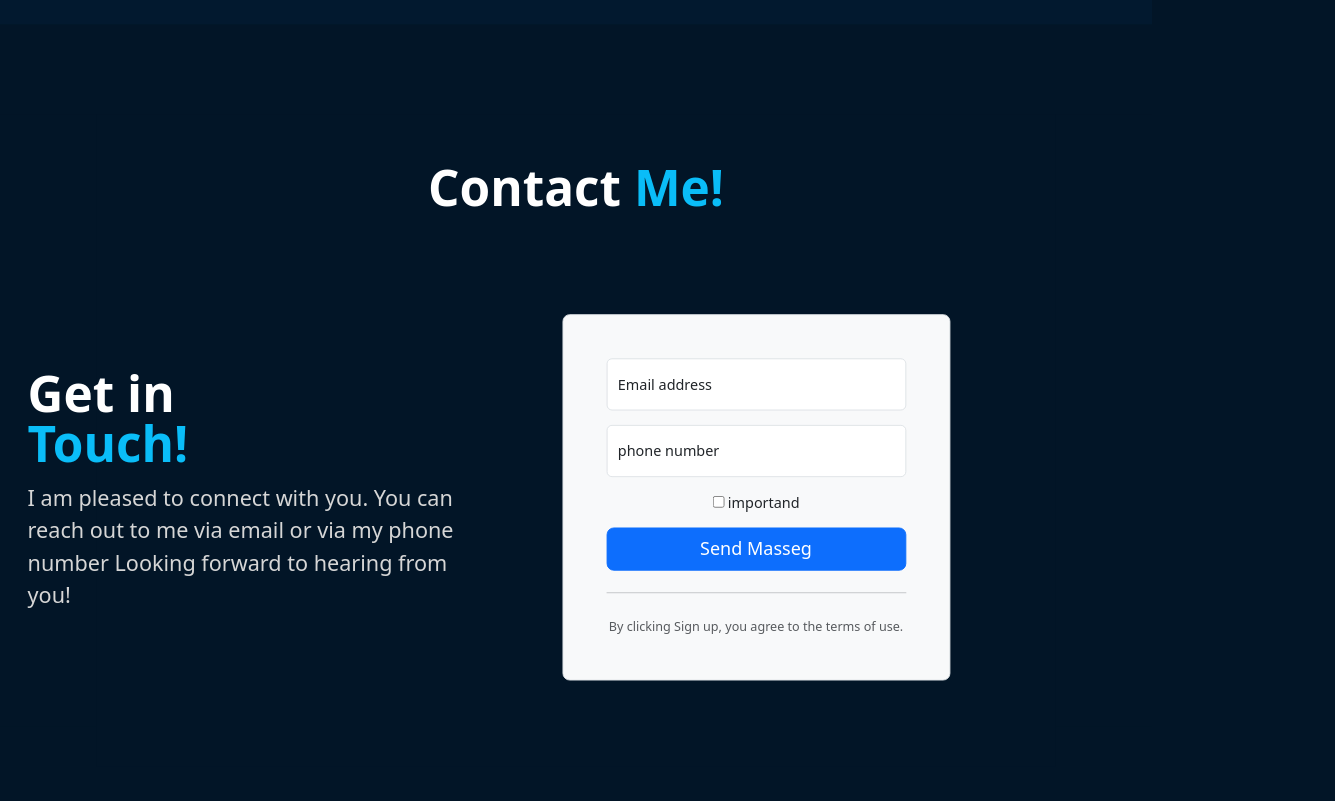
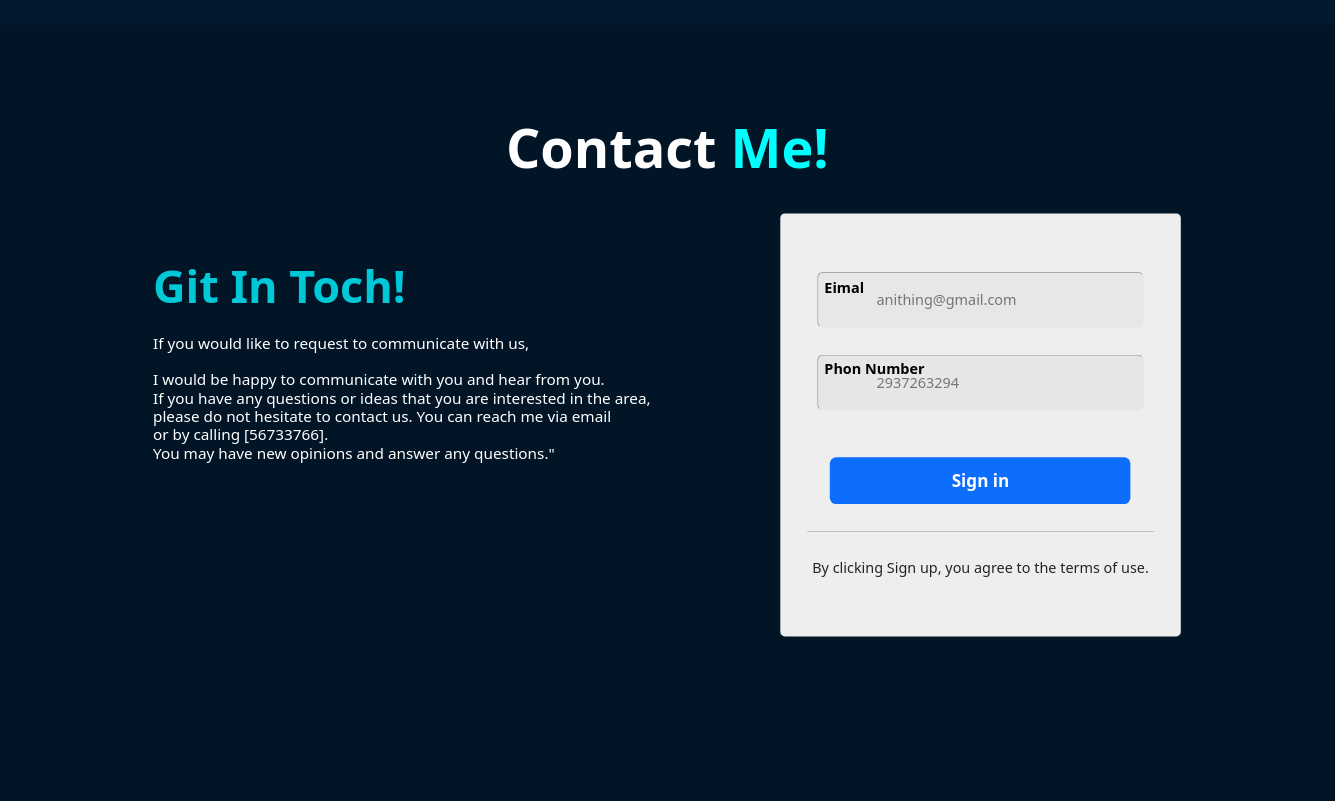
Before and after one commit to Jamal-Ismail-Abusaada/CV-I, a plain HTML site: page index.html in a window 1280 px wide. Shown: the part 2483-3284 px from the top of the page, 1335 px wide, since content can reach past the window. Drawn offline with Linux system fonts and the light colour scheme.

Commit message:
Add files via upload

```diff
--- a/css/footer.css
+++ b/css/footer.css
@@ -1,135 +1,198 @@
+.footer-s {
+    height: 680px;
+    background-color: #021527;
+    text-align: center;
+    width: 1483px;
+}
 
 .footer {
     height: 680px;
     background-color: #021527;
     text-align: center;
+    width: 1483px;
+    display: flex;
 }
 
-.form {
-    width: 479px;
+.footer-h1 {
+    text-align: center;
+    color: white;
+    font-size: 60px;
+    font-weight: bold;
+}
+
+.footer-spa {
+    color: aqua;
 }
 
 .footer-h1-2 {
-    font-size: 55px;
-    color: white;
-    width: 350px;
+    text-align: left;
+    color: rgb(0, 200, 214);
+    font-size: 50px;
+    font-weight: bold;
 }
 
-.footer-dh {
-    margin-left: -100px;
-    width: 500px;
-}
-
-.footer-p {
-    color: rgb(214, 214, 214);
-    width: 500px;
-}
-
-.container {
-    background-color: #021527;
-}
-
-.footer-h1 {
-    font-size: 55px;
-    font-weight: bold;
-    color: white;
-    margin-bottom: 60px;
-    text-align: center;
-}
-
-.footer-me {
-    font-size: 55px;
-    color: #0abdf8;
+.footer-h6 {
+    font-size: 17px;
+    color: rgb(255, 255, 255);
+    text-align: left;
+    margin-top: 25px;
+    margin-bottom: 25px;
 }
 
 .footer-div {
-    margin-bottom: 35px;
-    display: flex;
-
+    width: 47%;
+    height: 400px;
+    margin-top: 80px;
+    margin-left: 170px;
 }
 
-.footer-div-1 {
-    background-color: #212429;
-    height: 80px;
-    width: 49%;
-    border: none;
-}
 .footer-div-2 {
-    margin-left: 26px;
-    background-color: #212429;
-    height: 80px;
-    width: 49%;
-    border: none;
+    width: 30%;
+    margin-top: 30px;
+    height: 470px;
+    display: table-row;
+    border-radius: 5px;
+    background-color: rgb(238, 238, 238);
 }
 
-.footer-div-3 {
-    background-color: #212429;
-    height: 80px;
-    width: 49%;
-    border: none;
-}
-.footer-div-4 {
-    margin-left: 26px;
-    background-color: #212429;
-    height: 80px;
-    width: 49%;
-    border: none;
+.footer-inp {
+    padding: 18px 65px;
+    margin: 22px;
+    margin-top: 65px;
+    margin-bottom: 0px;
+    border-color: rgb(231, 231, 231);
+    background-color: rgb(231, 231, 231);
+    border-width: 1px;
+    border-radius: 6.5px;
 }
 
-.last-footer {
-    height: 260px;
-    background-color: #212429;
-    border: none;
-    width: 100%;
+.footer-inp-2 {
+    padding: 18px 65px;
+    margin: 22px;
+    margin-top: 30px;
+    border-color: rgb(230, 230, 230);
+    background-color: rgb(230, 230, 230);
+    border-width: 1px;
+    border-radius: 6.5px;
 }
 
-.footer-button {
-    padding: 15px 55px;
-    border-color: #0abdf8;
-    border-radius: 50px;
-    color: #ffffff;
-    z-index: 1;
-    margin: 0px;
-    background-color: #0abdf8;
-    position: relative;
-    font-weight: 1000;
-    font-size: 17px;
-    -webkit-box-shadow: 4px 8px 19px -3px rgba(0, 0, 0, 0.27);
-    box-shadow: 4px 8px 19px -3px rgba(0, 0, 0, 0.27);
-    transition: all 250ms;
-    overflow: hidden;
+.footer-hr {
+    margin: 30px;
 }
 
-.footer-button::before {
-    content: "";
-    position: absolute;
-    top: 0;
-    left: 0;
-    height: 100%;
-    width: 0;
-    border-radius: 50px;
-    background: #02192f;
-    z-index: -1;
-    -webkit-box-shadow: 4px 8px 19px -3px rgba(0, 0, 0, 0.27);
-    box-shadow: 4px 8px 19px -3px rgba(0, 0, 0, 0.27);
-    transition: all 250ms
+.footer-sign {
+    padding: 12px 135px;
+    border-radius: 7px;
+    border: none;
+    background-color: #0d6efd;
+    color: white;
+    font-size: 19px;
+    font-weight: bold;
+    margin: 30px;
+    margin-bottom: 0px;
 }
 
-.footer-button:hover {
-    color: #e8e8e8;
+.footer-lab {
+    position: absolute;
+    margin-top: 70px;
+    margin-left: 30px;
+    font-weight: bold;
+    color: rgb(0, 0, 0);
+    pointer-events: none;
 }
 
-.footer-button:hover::before {
-    width: 100%;
+.footer-lab-2 {
+    position: absolute;
+    margin-top: 33px;
+    margin-left: 30px;
+    font-weight: bold;
+    color: rgb(0, 0, 0);
+    pointer-events: none;
 }
 
-@media(min-width:0) and (max-width:992px) {
-    .footer-dh {
-        margin-left: 0px;
-        margin-bottom: 30px;
+@media(min-width:0) and (max-width:667px) {
+    .footer-s {
+        height: 3000px;
+        width: 100%;
     }
-    .footer-h1-2 {
+    .footer-div {
+        width: 95%;
+        height: 400px;
+        margin-top: 80px;
+        margin-left: 25px;
+    }
+    .footer-div-2 {
+        width: 450px;
+        height: 440px;
+        margin-top: 70px;
+        margin-left: 25px;
+        position: absolute;
+    }
+    .footer {
+        display: table-row;
+    }
+    .footer-s {
         text-align: center;
+        width: 100%;
+        height: 400px;
         margin: auto;
     }
 }
+
+@media(min-width:667px) and (max-width:967px) {
+    .footer-s {
+        height: 3000px;
+        width: 100%;
+    }
+    .footer-div {
+        width: 25%;
+        height: 400px;
+        margin-top: 80px;
+        margin-left: 25px;
+    }
+    .footer-div-2 {
+        width: 400px;
+        height: 440px;
+        margin-top: 20px;
+        margin-left: 430px;
+        position: absolute;
+    }
+    .footer {
+        display: flex;
+    }
+    .footer-s {
+        text-align: center;
+        width: 100%;
+        height: 400px;
+        margin: auto;
+    }
+}
+
+@media(min-width:967px) and (max-width:1200px) {
+    .footer-s {
+        height: 3000px;
+        width: 100%;
+    }
+    .footer-div {
+        width: 45%;
+        height: 400px;
+        margin-top: 80px;
+        margin-left: 25px;
+    }
+    .footer-div-2 {
+        width: 400px;
+        height: 440px;
+        margin-top: 20px;
+        margin-left: 650px;
+        position: absolute;
+    }
+    .footer {
+        display: flex;
+    }
+    .footer-s {
+        text-align: center;
+        width: 100%;
+        height: 400px;
+        margin: auto;
+    }
+}
--- a/css/hero.css
+++ b/css/hero.css
@@ -3,6 +3,7 @@
     display: flex;
     background-color: #021527;
     height: 500px;
+    width: 1483px;
 }
 
 .hero-div {
--- a/css/herohub.css
+++ b/css/herohub.css
@@ -2,6 +2,7 @@
     display: flex;
     height: 680px;
     background-color: #02192f;
+    width: 1483px;
 }
 
 .herohub-div {
--- a/css/hub.css
+++ b/css/hub.css
@@ -3,6 +3,7 @@
     background-color: #021527;
     height: 120px;
     display: flex;
+    width: 1483px;
 }
 
 .hub-div {
@@ -95,7 +96,11 @@
     .hub {
         background-color: #02192f;
         height: 185px;
+        width: 500px;
         display: table-row;
+    }
+    .hub-d {
+        width: 100%;
     }
     .hub-br {
         height: 1px;
--- a/css/img.css
+++ b/css/img.css
@@ -4,6 +4,7 @@
     background-color: #02192f;
     text-align: center;
     margin-bottom: 100px;
+    width: 1483px;
 }
 
 .img-div {
--- a/css/my-servises.css
+++ b/css/my-servises.css
@@ -3,6 +3,7 @@
     height: 680px;
     color: white;
     background-color: #021527;
+    width: 1483px;
 }
 
 .my-serves-h1 {
@@ -53,6 +54,10 @@
 @media(min-width:0) and (max-width:900px) {
     .my-serves {
         height: 1600px;
+        text-align: left;
+    }
+    .my-serves-h1 {
+        margin-left: 135px;
     }
     .my-serves-div {
         display: table-row;
--- a/css/navbar.css
+++ b/css/navbar.css
@@ -2,6 +2,7 @@
 .container-fluid {
     background-color: #021527;
     color: white;
+    width: 100%;
 }
 
 .navbar-nav {
@@ -41,6 +42,7 @@
 
 .navbar {
     padding: 0px;
+    width: 1483px;
 }
 
 .button {
--- a/index.html
+++ b/index.html
@@ -1,12 +1,14 @@
 <!DOCTYPE html>
-<html lang="en">
+<html lang="en" style="height: 0px;">
 
 <head>
     <meta char set="UTF-8" />
     <meta name="viewport" content="width=device-width, initial-scale=1.0" />
+    <meta name="viewport" content="width=device-width, initial-scale=1, user-scalable=no">
     <title>Document</title>
     <link rel="stylesheet" href="bootstrap.min.css" />
     <link rel="stylesheet" href="styl.css" />
+    <script>document.body.style.zoom = "90%";</script>
 </head>
 
 <body>
@@ -231,57 +233,29 @@
         </div>
     </section>
     <!-- section-6 -->
-    <!-- <section class="footer">
-        <h1 class="footer-h1">Contact <span class="footer-me">Me!</span></h1>
-        <footer>
-            <div>
-                <h2 class="footer-h2">Get in Touch</h2>
-                <p class="footer-p">I am pleased to connect with you. You can reach out to me via email or via my phone
-                    number Looking forward to hearing from you!</p>
+    <section class="footer-s">
+        <h1 class="footer-h1">Contact <span class="footer-spa">Me!</span></h1>
+        <div class="footer">
+            <div class="footer-div">
+                <h1 class="footer-h1-2">Git In Toch!</h1>
+                <h6 class="footer-h6">If you would like to request to communicate with us,<br> <br> I would be happy to communicate with you and hear from you. <br> If you have any questions or ideas that you are interested in  the area, <br> please do not hesitate to contact us. You can reach me via email <br> or by calling [56733766]. <br> You may have new opinions and answer any questions."</h6>
             </div>
-            <div class="footer-div">
-                <input class="footer-div-1"></input>
-                <input class="footer-div-2"></input>
-            </div>
-        </footer>
-        <input class="last-footer"></input>
-        <button class="footer-button">Send <br> maseg</button>
-    </section> -->
-    <section class="footer">
-        <div class="container col-xl-10 col-xxl-8 px-4 py-5">
-            <h1 class="footer-h1">Contact <span class="footer-me">Me!</span></h1>
-            <div class="row align-items-center g-lg-5 py-5">
-                <div class="footer-dh col-lg-7 text-center text-lg-start">
-                    <h1 class="footer-h1-2 display-4 fw-bold lh-1 mb-3">Get in <span class="footer-me">Touch!</span></h1>
-                    <p class="footer-p col-lg-10 fs-4">I am pleased to connect with you. You can reach out to me via email or via
-                        my phone
-                        number Looking forward to hearing from you!</p>
+            <form class="footer-div-2">
+                <div class="footer-d">
+                <label for="inputField" class="footer-lab">Eimal</label>
+                <input type="email" placeholder="anithing@gmail.com" class="footer-inp"></input>
                 </div>
-                <div class="form col-md-10 mx-auto col-lg-5">
-                    <form class="p-4 p-md-5 border rounded-3 bg-body-tertiary">
-                        <div class="form-floating mb-3">
-                            <input type="email" class="form-control" id="floatingInput" placeholder="name@example.com"
-                                fdprocessedid="fmlxct">
-                            <label for="floatingInput">Email address  </label>
-                        </div>
-                        <div class="form-floating mb-3">
-                            <input type="email" class="form-control" id="floatingInput" placeholder="name@example.com"
-                                fdprocessedid="fmlxct">
-                            <label for="floatingInput">phone number </label>
-                        </div>
-                        <div class="checkbox mb-3">
-                            <label>
-                                <input type="checkbox" value="remember-me"> importand
-                            </label>
-                        </div>
-                        <button class="w-100 btn btn-lg btn-primary" type="submit" fdprocessedid="unx1vm">Send Masseg</button>
-                        <hr class="my-4">
-                        <small class="text-body-secondary">By clicking Sign up, you agree to the terms of use.</small>
-                    </form>
+                <div class="footer-d-2">
+                <label for="inputField" class="footer-lab-2">Phon Number</label>
+                <input type="number" placeholder="2937263294" class="footer-inp-2">
                 </div>
-            </div>
+                <button class="footer-sign">Sign in</button>
+                <hr class="footer-hr">
+                <h6>By clicking Sign up, you agree to the terms of use.</h6>
+            </form>
         </div>
     </section>
 </body>
 
+
 </html>
--- a/styl.css
+++ b/styl.css
@@ -11,3 +11,4 @@ body {
     transform: scale(0.9);
     transform-origin: top left;
 }
+/* <input></input> */
```
